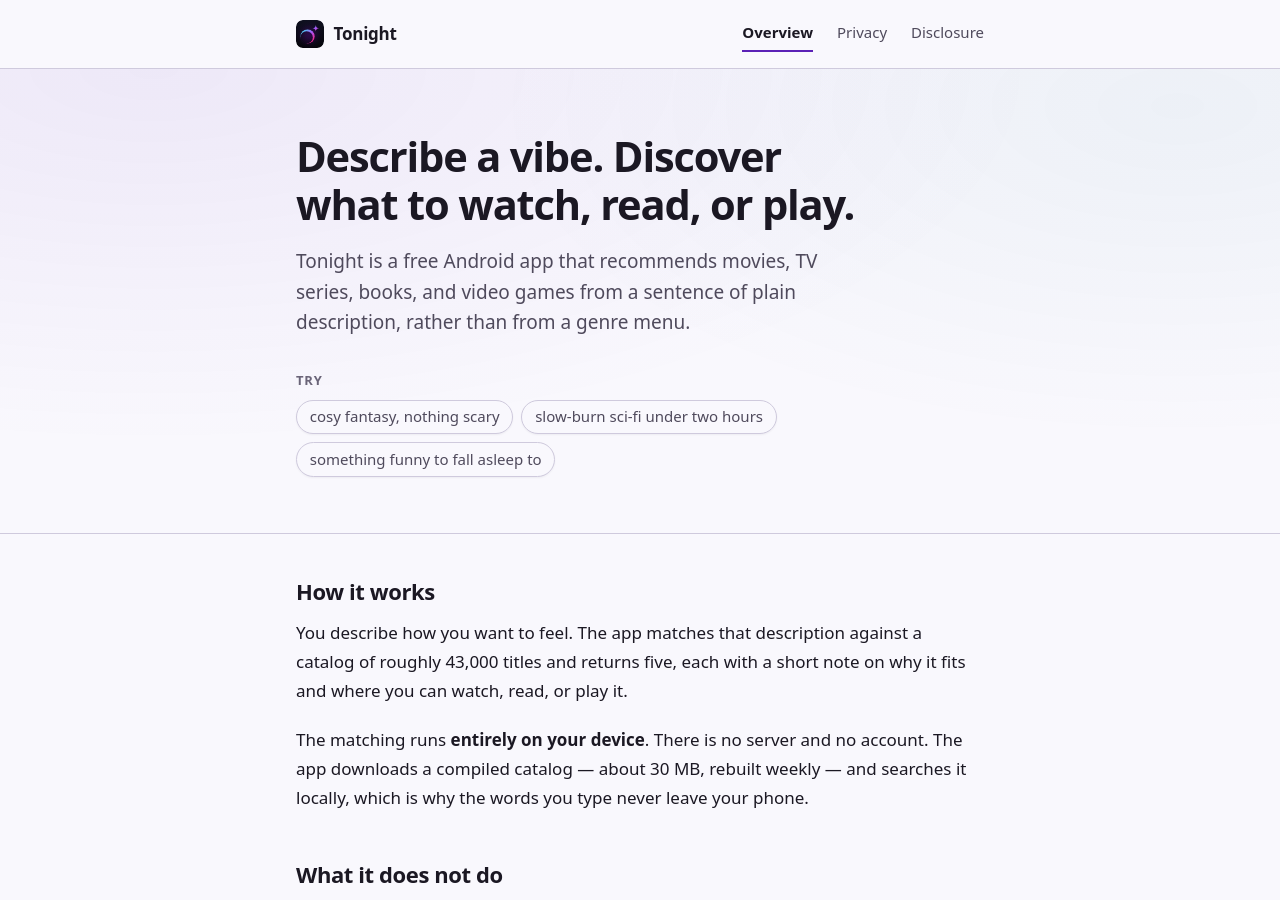
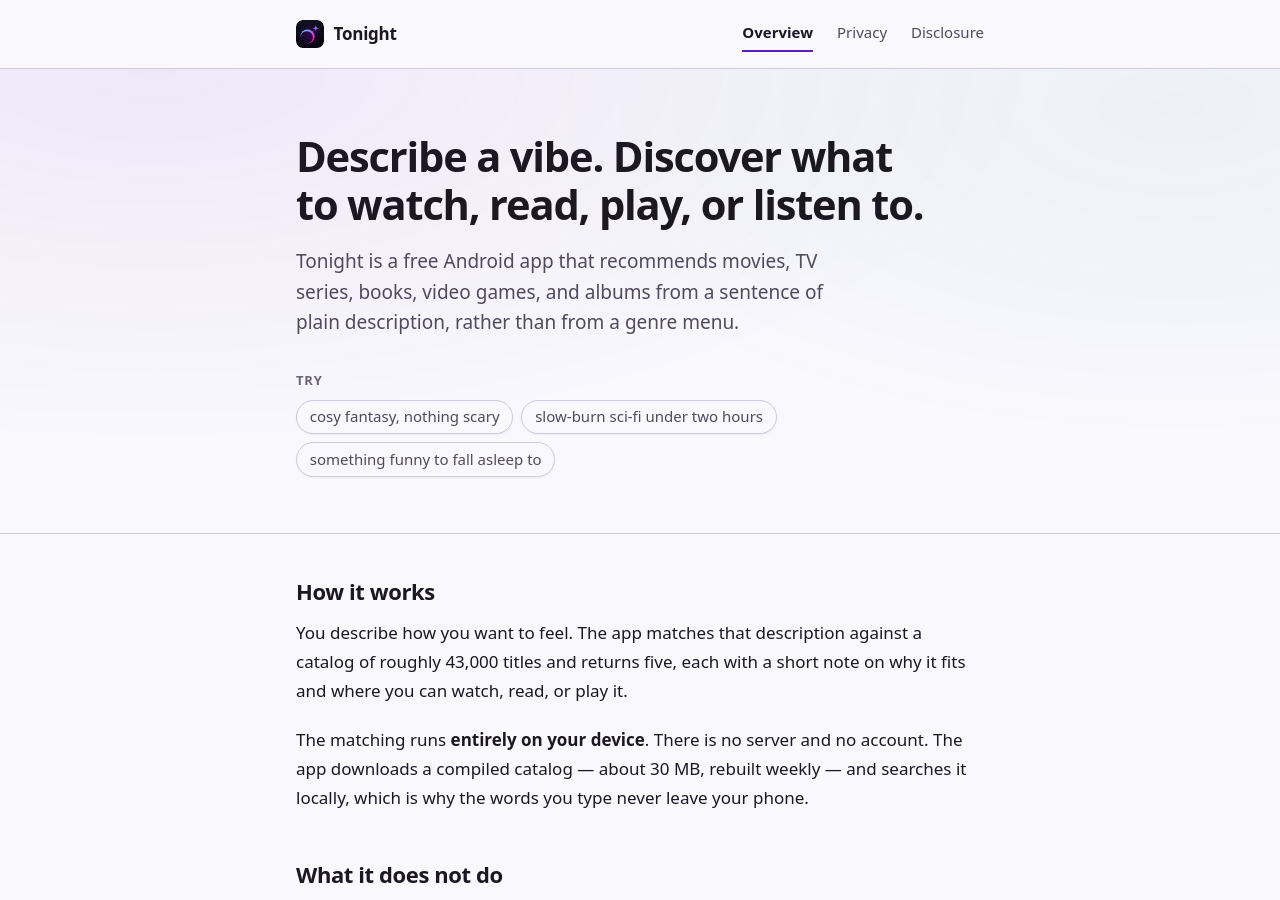
Before and after one commit to amittal2001/tonight-legal, a Jekyll site: the page built from index.md, in a window 1280 px wide and 900 px high. Built offline with Jekyll 4.4.1, drawn with Linux system fonts in a browser that asks for light colours; some of the changed text lies outside the part shown.

Commit message:
Credit albums: Wikidata and Wikipedia, and say the app suggests them
Co-Authored-By: Claude Opus 5.5 <noreply@anthropic.com>

```diff
--- a/index.md
+++ b/index.md
@@ -1,10 +1,10 @@
 ---
 title: Tonight
 hero: true
-heading: Describe a vibe. Discover what to watch, read, or play.
+heading: Describe a vibe. Discover what to watch, read, play, or listen to.
 lede: >-
-  Tonight is a free Android app that recommends movies, TV series, books, and video games from a
-  sentence of plain description, rather than from a genre menu.
+  Tonight is a free Android app that recommends movies, TV series, books, video games, and albums
+  from a sentence of plain description, rather than from a genre menu.
 examples:
   - cosy fantasy, nothing scary
   - slow-burn sci-fi under two hours
@@ -41,6 +41,7 @@ for each source is displayed inside the app.
 | Streaming availability | [Streaming Availability API by Movie of the Night](https://www.movieofthenight.com/about/api) in the US, and [TMDB](https://www.themoviedb.org/), whose watch-provider data is supplied by [JustWatch](https://www.justwatch.com/). Service logos come from TMDB. |
 | Video games | [IGDB](https://www.igdb.com/) |
 | Books | [Open Library](https://openlibrary.org/) (CC0) |
+| Albums | [Wikidata](https://www.wikidata.org/) (CC0) — titles, dates, performers and genres. [Wikipedia](https://www.wikipedia.org/) (CC BY-SA 4.0) — the text the app's descriptions are adapted from, and album covers; each album links to its article. |
 
 The app's short descriptions are written from these sources, not quoted from them, and the
 Wikipedia-derived ones are shared under the same CC BY-SA 4.0 licence.
```
